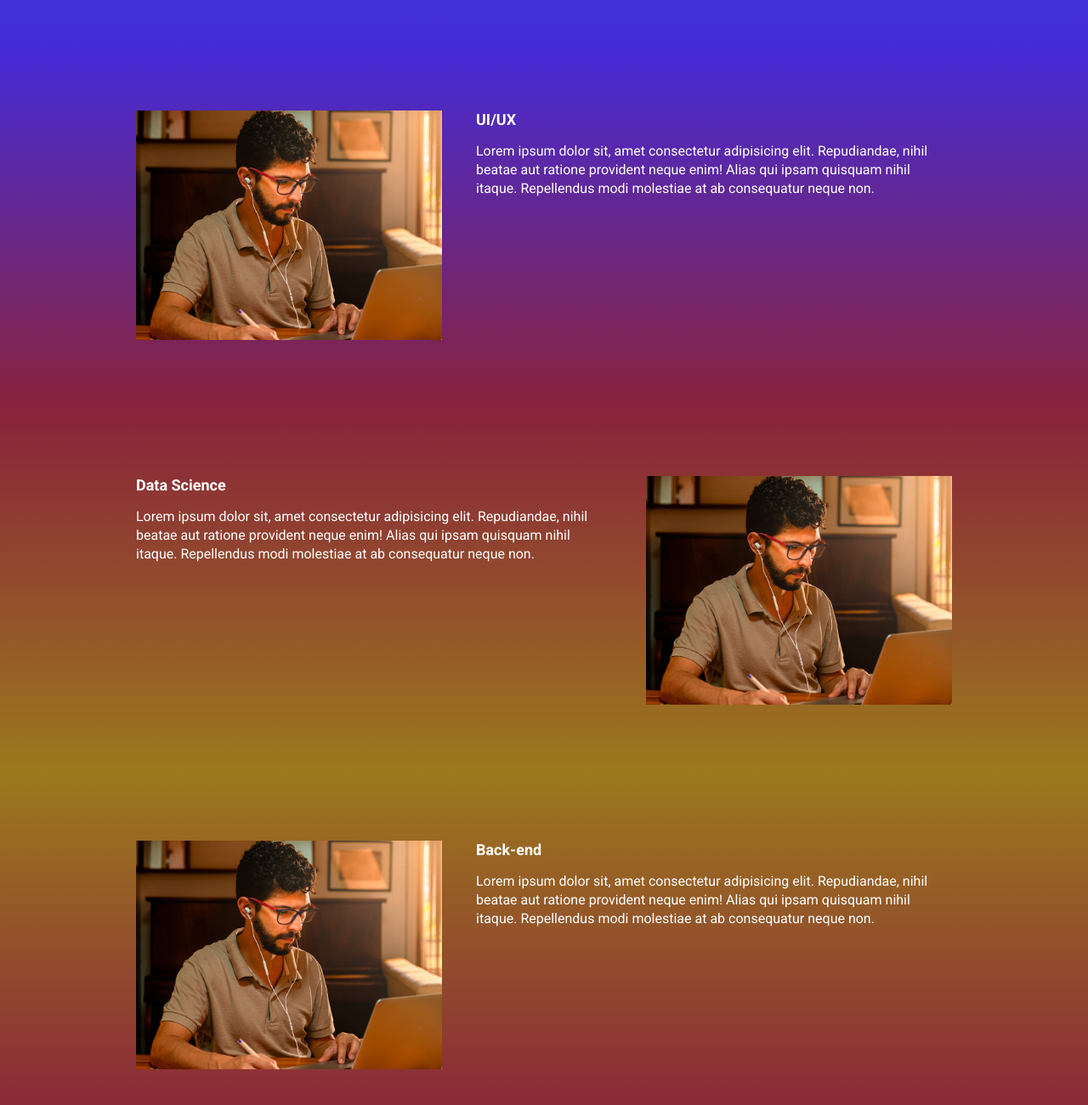
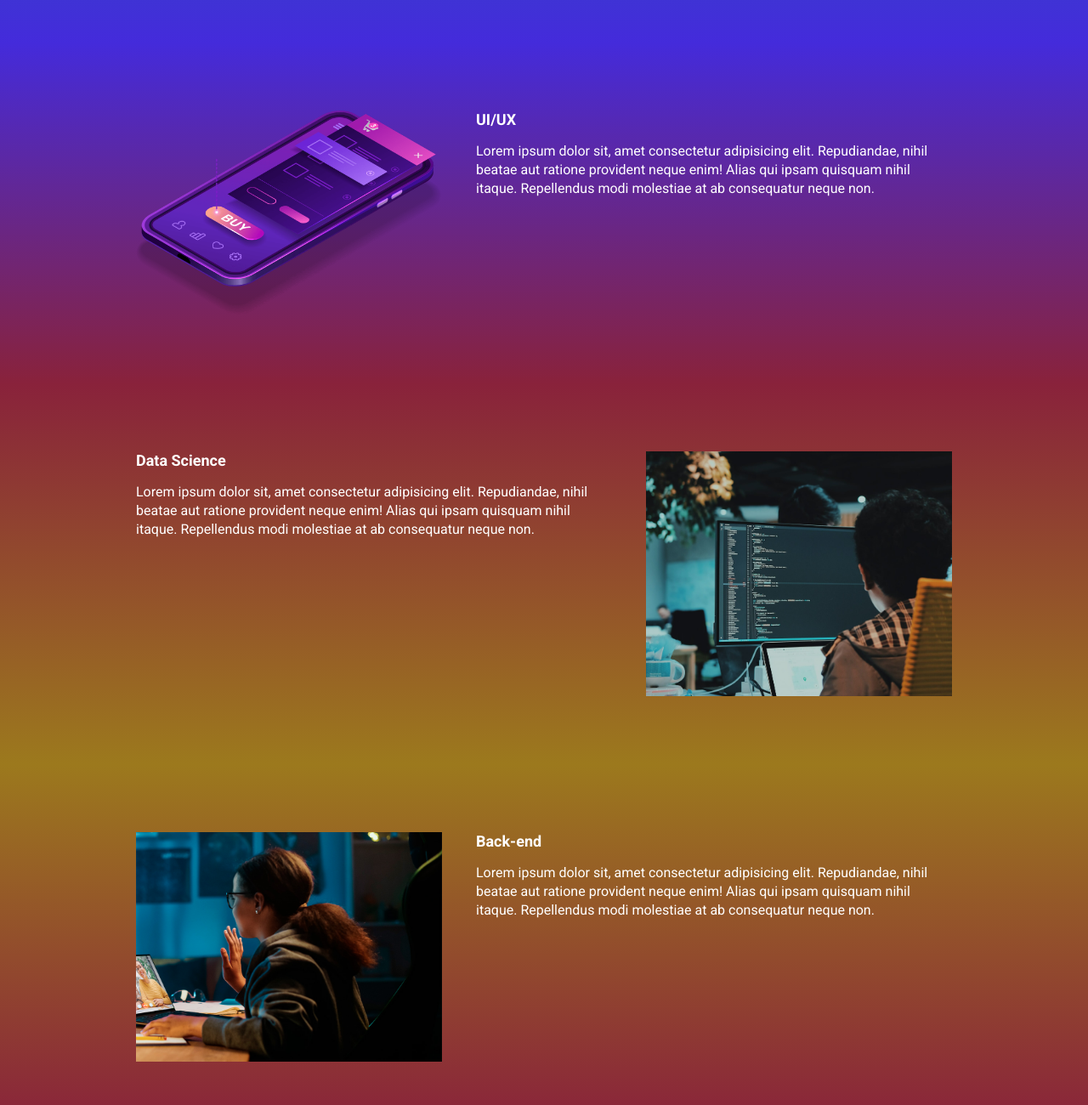
Before and after one commit to felipi646/ebac_tech_talks, a website built with Parcel: page src/index.html in a window 1280 px wide. Shown: the part 940-2240 px from the top of the page at 85% size. Built offline with nearby package versions, Linux system fonts and the light colour scheme.

Commit message:
atualizando as imagens

```diff
--- a/src/index.html
+++ b/src/index.html
@@ -57,7 +57,7 @@
                     Lorem ipsum dolor sit, amet consectetur adipisicing elit. Repudiandae, nihil beatae aut ratione provident neque enim! Alias qui ipsam quisquam nihil itaque. Repellendus modi molestiae at ab consequatur neque non.
                 </p>
             </div>
-            <img class="event__image" src="./images/frontend.png" alt="Front-end">
+            <img class="event__image" src="./images/ui-ux.png" alt="UX/UI">
         </div>
     </section>
     <section class="event event--data-science">
@@ -68,7 +68,7 @@
                     Lorem ipsum dolor sit, amet consectetur adipisicing elit. Repudiandae, nihil beatae aut ratione provident neque enim! Alias qui ipsam quisquam nihil itaque. Repellendus modi molestiae at ab consequatur neque non.
                 </p>
             </div>
-            <img class="event__image" src="./images/frontend.png" alt="Front-end">
+            <img class="event__image" src="./images/data.png" alt="Data">
         </div>
     </section>
     <section class="event event--backend event--image-left">
@@ -79,7 +79,7 @@
                     Lorem ipsum dolor sit, amet consectetur adipisicing elit. Repudiandae, nihil beatae aut ratione provident neque enim! Alias qui ipsam quisquam nihil itaque. Repellendus modi molestiae at ab consequatur neque non.
                 </p>
             </div>
-            <img class="event__image" src="./images/frontend.png" alt="Front-end">
+            <img class="event__image" src="./images/backend.png" alt="Back-end">
         </div>
     </section>
 
```
